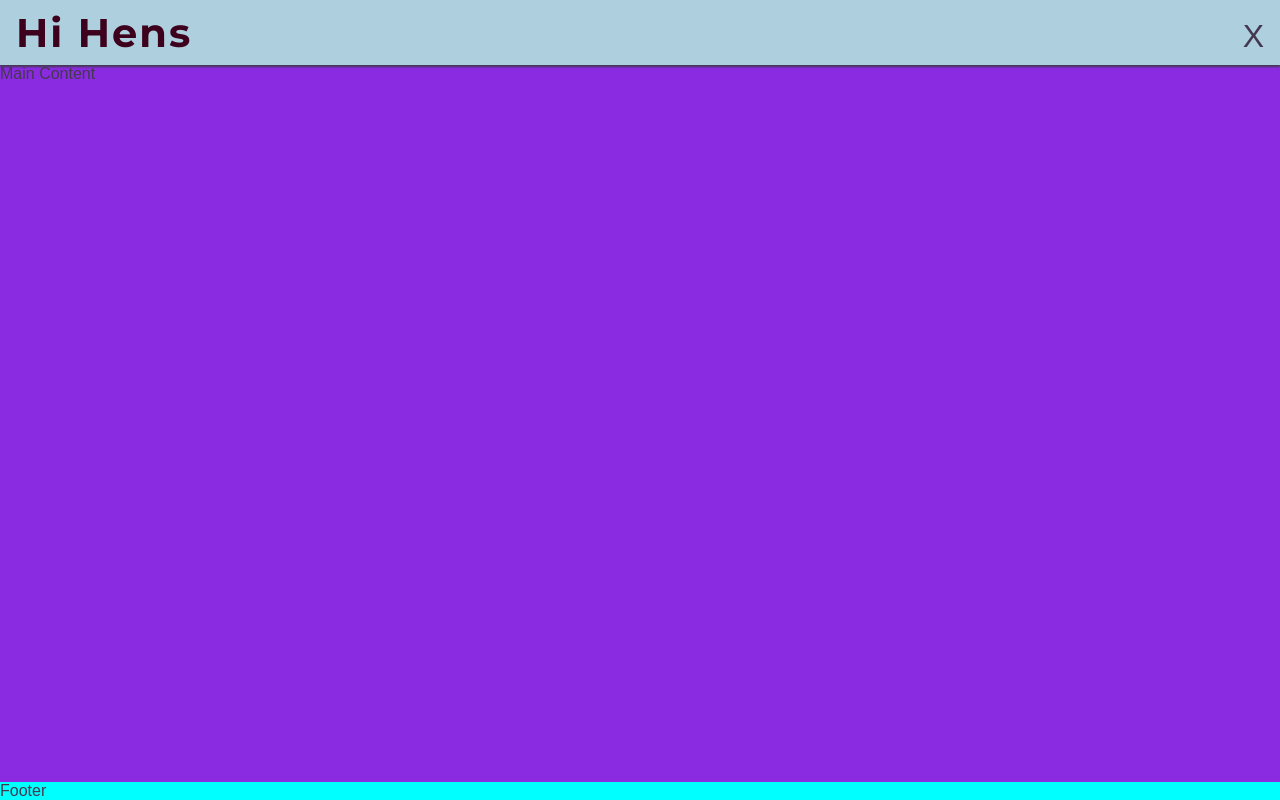
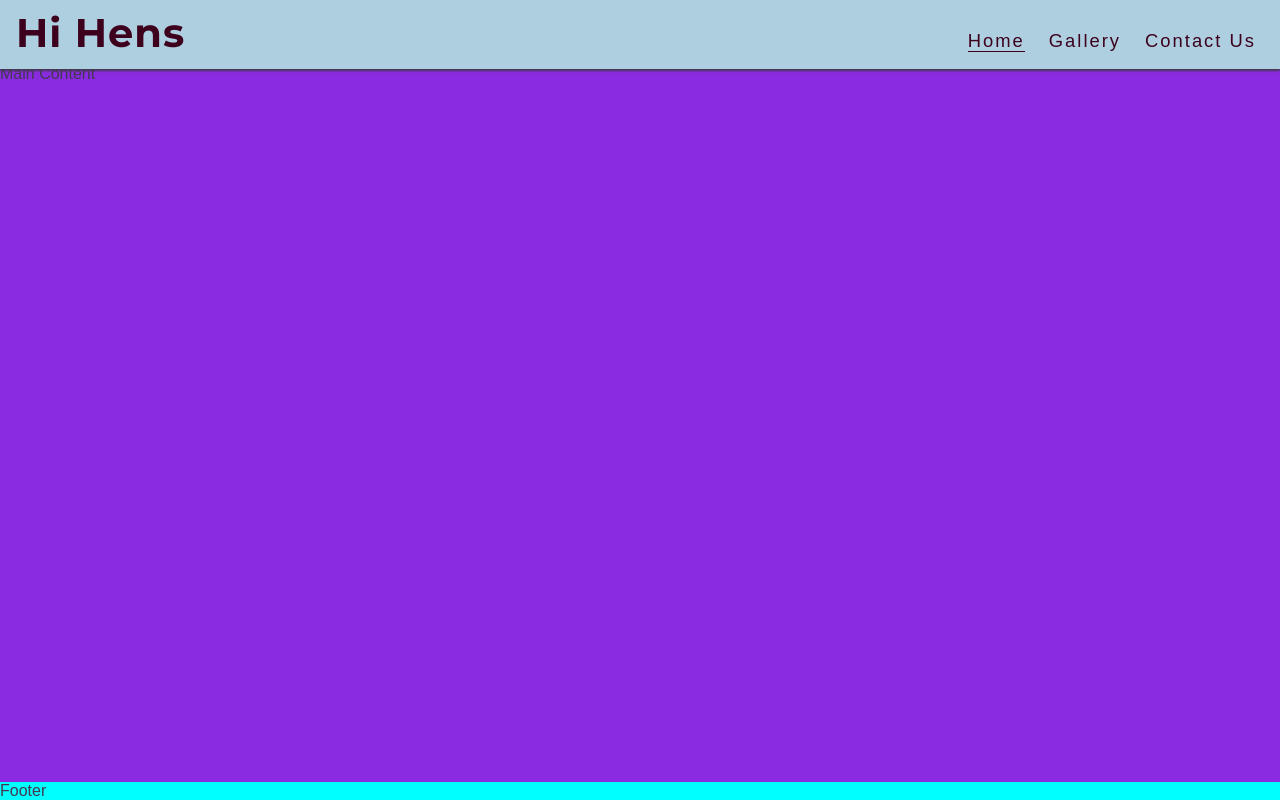
Before and after one commit to suzannecodeinst/PP1_Hi-Hens, a plain HTML site: page index.html in a window 1280 px wide. Drawn offline with Linux system fonts and the light colour scheme.

Commit message:
make header responsive for larger screens

```diff
--- a/assets/css/style.css
+++ b/assets/css/style.css
@@ -29,7 +29,7 @@ h2 h3 {
 /* header */
 
 header {
-    background-color: #aecfde;
+    background-color: #aecfdf;
     padding: 0.5rem 1rem;
     position: fixed;
     width: 100%;
@@ -45,7 +45,7 @@ header h1 {
     font-family: 'Montserrat', sans-serif;
     color: #3d011d;
     font-size: 2.5rem;
-    letter-spacing: 2px;
+    letter-spacing: 1px;
 }
 
 header a {
@@ -72,7 +72,7 @@ nav li {
 /* style nav bar for dropdown */
 nav {
     position: absolute;
-    background-color: #aecfde;
+    background-color: #aecfdf;
     width: 100%;
     padding: 0 1rem;
     left: 0;
@@ -108,3 +108,27 @@ main {
 footer {
     background-color: aqua;
 }
+
+/* media query for tablets and larger (768px and up) */
+@media screen  and (min-width: 768px) {
+    /* header */
+    nav {
+        display: block;
+        position: relative;
+        box-shadow: none;
+        width: fit-content;
+        padding-right: 0.5rem;
+    }
+
+    #nav-list {
+        display: flex;
+    }
+
+    #nav-list > li {
+        padding-left: 1.5rem;
+    }
+
+    .nav-dropdown-label {
+        display: none;
+    }
+}
```
Also changed, not shown: 1 other file.
